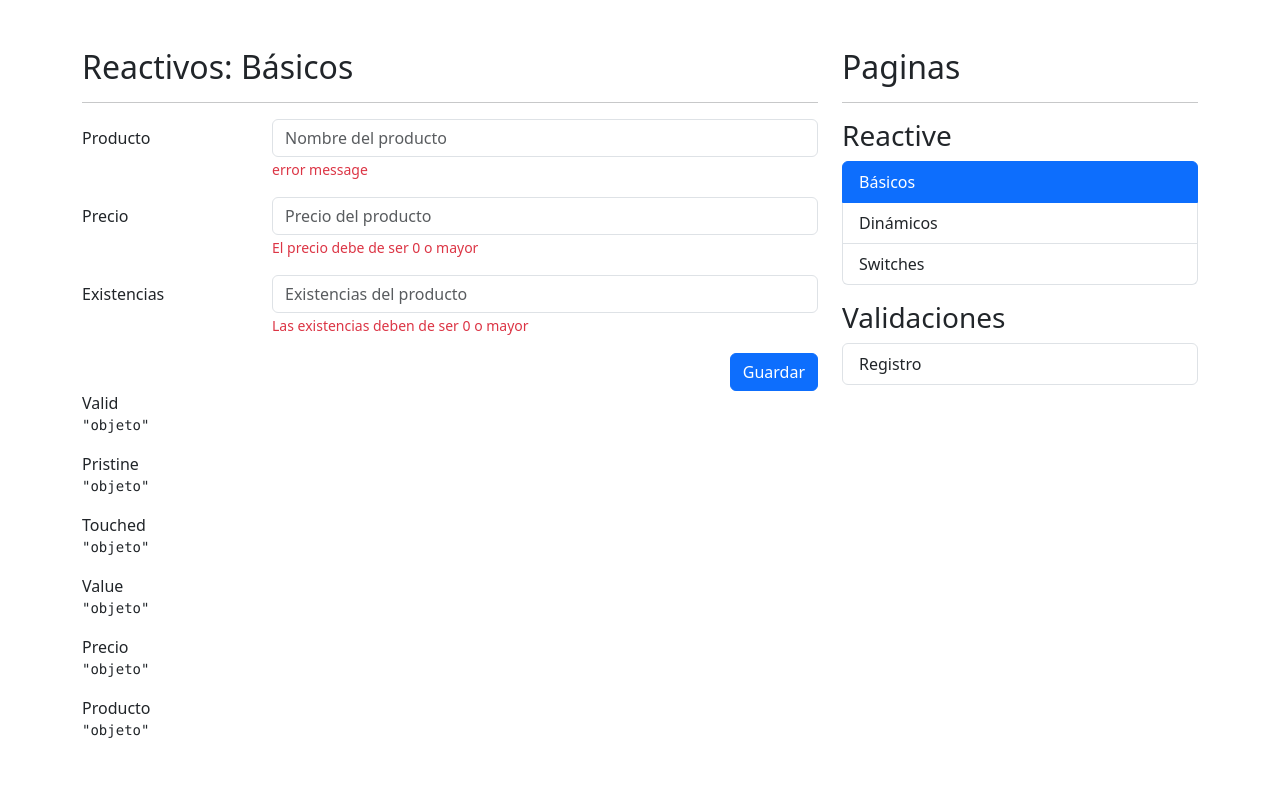
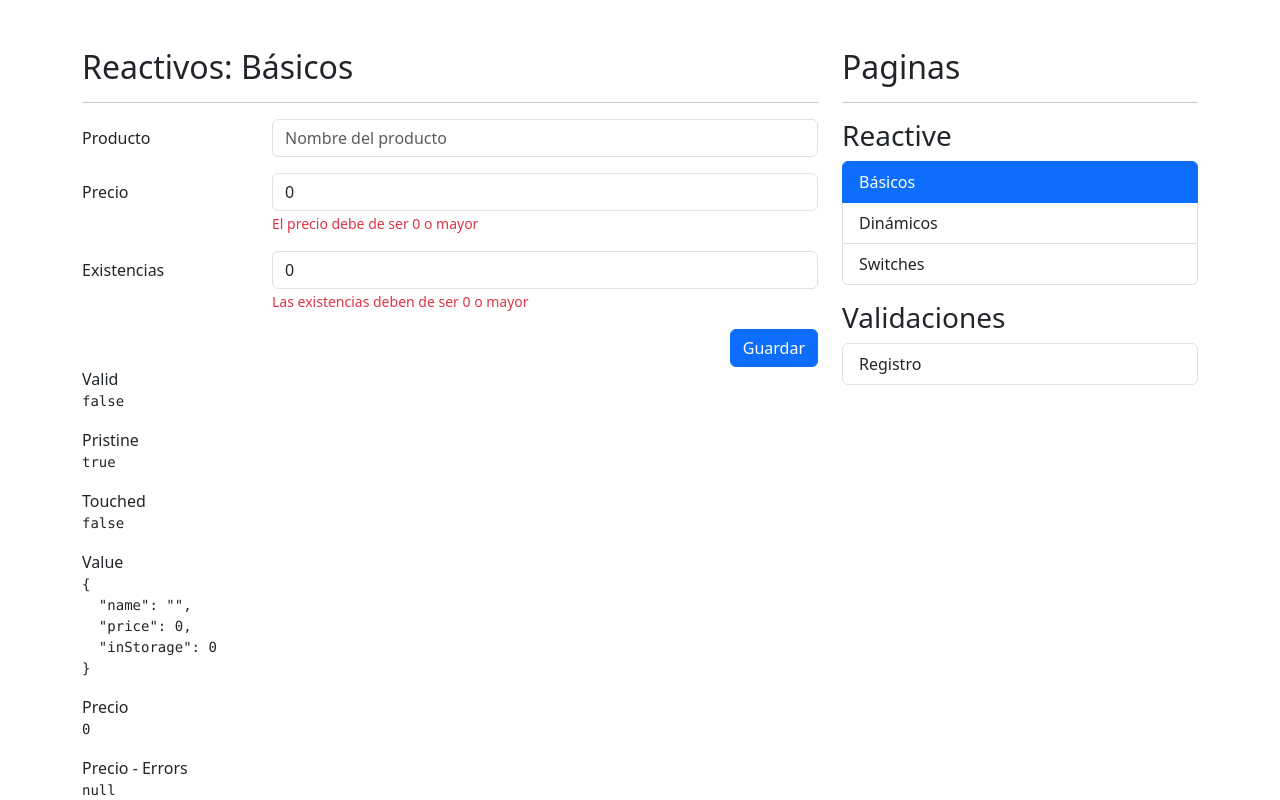
Before and after one commit to JonathanYaguana/CursoAngular, an Angular app in the folder 07-formsApp/: page /reactive/basic in a window 1280 px wide. Shown: the top 800 px of the page. Built offline with nearby package versions, Linux system fonts and the light colour scheme.

Commit message:
mostrar errores de validación

```diff
--- a/07-formsApp/src/app/reactive/pages/basic-page/basic-page.component.html
+++ b/07-formsApp/src/app/reactive/pages/basic-page/basic-page.component.html
@@ -4,7 +4,7 @@
 <div class="row">
     <div class="col">
 
-        <form autocomplete="off">
+        <form [formGroup]="myForm" (ngSubmit)="onSave()" autocomplete="off">
 
             <!-- Campo de producto -->
             <div class="mb-3 row">
@@ -13,12 +13,17 @@
 
                     <input type="text"
                            class="form-control"
+                           formControlName="name"
                            placeholder="Nombre del producto">
 
-                    <span class="form-text text-danger">
+                    <span *ngIf="isValidField('name')" class="form-text text-danger">
                         <!-- Debe de ser de 3 letras -->
-                        error message
+                        Este campo es requerido
                     </span>
+                    <span *ngIf="isValidField('name')" class="form-text text-danger">
+                      <!-- Debe de ser de 3 letras -->
+                      Este campo requeriere mínimo 3 letras
+                  </span>
                 </div>
             </div>
 
@@ -28,6 +33,7 @@
                 <div class="col-sm-9">
                     <input type="number"
                            class="form-control"
+                           formControlName="price"
                            placeholder="Precio del producto">
                     <span class="form-text text-danger">
                         El precio debe de ser 0 o mayor
@@ -41,6 +47,7 @@
                 <div class="col-sm-9">
                     <input type="number"
                            class="form-control"
+                           formControlName="inStorage"
                            placeholder="Existencias del producto">
 
                     <span class="form-text text-danger">
@@ -73,21 +80,27 @@
     <div class="col">
 
         <span>Valid</span>
-        <pre>{{ 'objeto' | json }}</pre>
+        <pre>{{ myForm.valid| json }}</pre>
 
         <span>Pristine</span>
-        <pre>{{ 'objeto' | json }}</pre>
+        <pre>{{ myForm.pristine | json }}</pre>
 
         <span>Touched</span>
-        <pre>{{ 'objeto' | json }}</pre>
+        <pre>{{ myForm.touched| json }}</pre>
 
         <span>Value</span>
-        <pre>{{ 'objeto' | json }}</pre>
+        <pre>{{ myForm.value| json }}</pre>
 
         <span>Precio</span>
-        <pre>{{ 'objeto' | json }}</pre>
+        <pre>{{ myForm.controls['price'].value | json }}</pre>
+
+        <span>Precio - Errors</span>
+        <pre>{{ myForm.controls['price'].errors | json }}</pre>
 
         <span>Producto</span>
-        <pre>{{ 'objeto' | json }}</pre>
+        <pre>{{ myForm.controls['name'].value | json }}</pre>
+
+        <span>Producto</span>
+        <pre>{{ myForm.controls['name'].errors | json }}</pre>
     </div>
 </div>
--- a/07-formsApp/src/app/reactive/pages/basic-page/basic-page.component.ts
+++ b/07-formsApp/src/app/reactive/pages/basic-page/basic-page.component.ts
@@ -1,10 +1,56 @@
-import { Component } from '@angular/core';
+import { Component, OnInit } from '@angular/core';
+import { FormBuilder, FormGroup, Validator, Validators } from '@angular/forms';
+
+const rtx5090 = {
+  name: 'RTX 5090',
+  price: 5000,
+  inStorage: 6
+}
 
 @Component({
   templateUrl: './basic-page.component.html',
   styles: [
   ]
 })
-export class BasicPageComponent {
+export class BasicPageComponent implements OnInit{
+
+  // public myForm: FormGroup = new FormGroup ({
+  //   name: new FormControl(''),
+  //   price: new FormControl(0),
+  //   isStorage: new FormControl(0),
+  // });
+
+  public myForm: FormGroup = this.fb.group({
+    name: ['', [Validators.required, Validators.minLength(3)]],
+    price: [0, [Validators.required, Validators.min(0)]],
+    inStorage: [0, [Validators.required, Validators.min(0)]],
+  })
+
+  constructor( private fb: FormBuilder ){}
+
+  ngOnInit(): void {
+    //this.myForm.reset( rtx5090 );
+  }
+
+  isValidField( field: string ){
+    return this.myForm.controls[field].errors
+      && this.myForm.controls[field].touched;
+  }
+
+  onSave(): void{
+
+    if( this.myForm.invalid ) {
+
+      this.myForm.markAllAsTouched();
+
+      return;
+
+    }
+
+    this.myForm.reset();
+
+    console.log(this.myForm.value)
+  }
+
 
 }
--- a/07-formsApp/src/app/reactive/reactive.module.ts
+++ b/07-formsApp/src/app/reactive/reactive.module.ts
@@ -5,6 +5,7 @@ import { ReactiveRoutingModule } from './reactive-routing.module';
 import { BasicPageComponent } from './pages/basic-page/basic-page.component';
 import { DynamicPageComponent } from './pages/dynamic-page/dynamic-page.component';
 import { SwitchesPageComponent } from './pages/switches-page/switches-page.component';
+import { ReactiveFormsModule } from '@angular/forms';
 
 
 @NgModule({
@@ -15,7 +16,8 @@ import { SwitchesPageComponent } from './pages/switches-page/switches-page.compo
   ],
   imports: [
     CommonModule,
-    ReactiveRoutingModule
+    ReactiveRoutingModule,
+    ReactiveFormsModule
   ]
 })
 export class ReactiveModule { }
```
